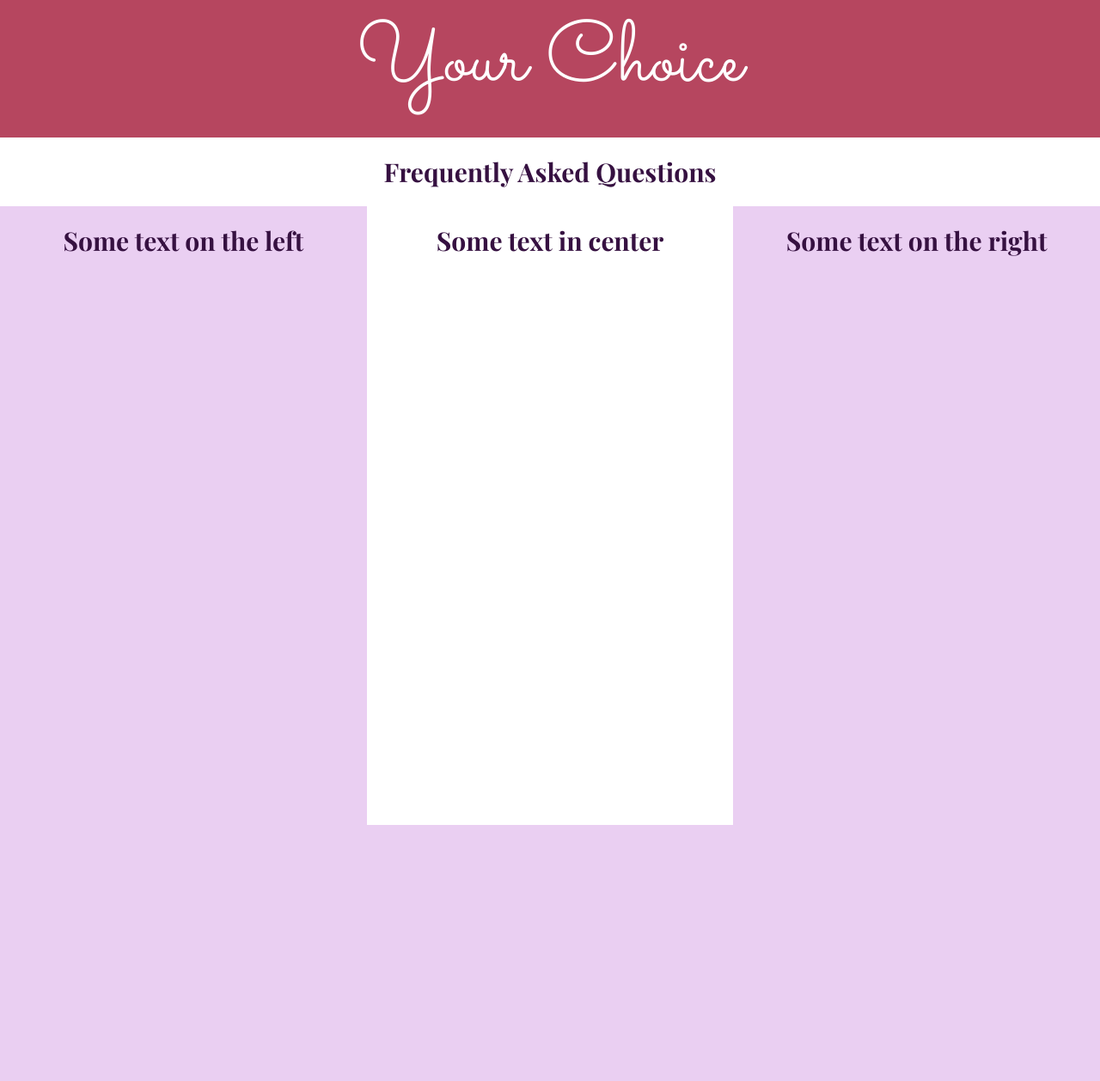
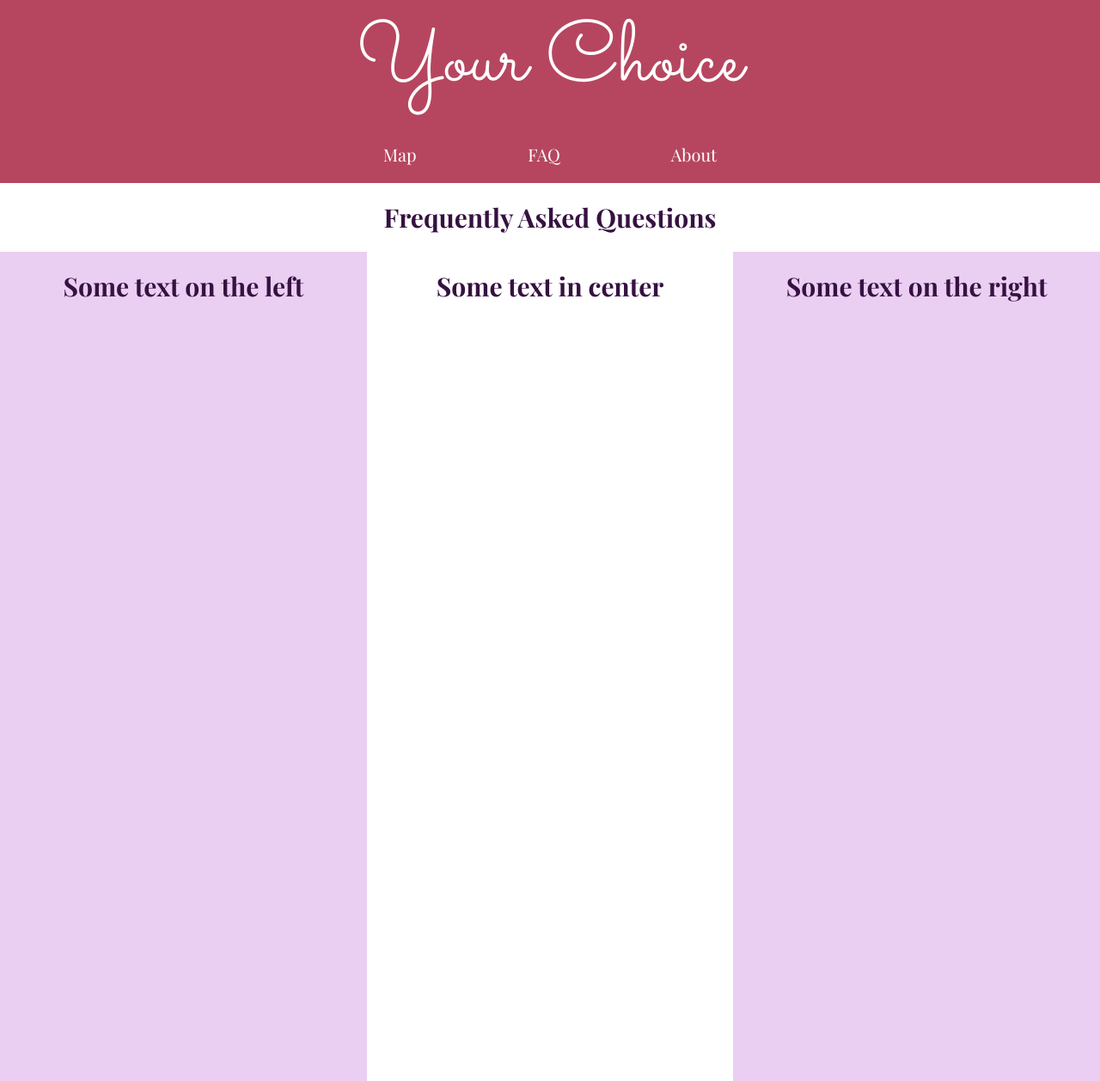
Before and after one commit to madslaz/YourChoice, a Flask app: page /faq in a window 1280 px wide. Shown: the whole page at 86% size. Before the commit the page ends 960 px from the top, so only its background shows below. Run offline with Flask 2, Linux system fonts and the light colour scheme; some web fonts are replaced.

Commit message:
next commit (nav bar fixed!)

```diff
--- a/app/templates/base.html
+++ b/app/templates/base.html
@@ -11,11 +11,20 @@
         margin: 0;
     }
 
+    body > center {
+        position: fixed;
+        top: 0;
+        left: 50%;
+        transform: translateX(-50%);
+        z-index: 5;
+        background: #B6465F;
+        width: 100%;
+    }
+
     .banner {
         position: absolute;
-        top: 20%;
+        top: 213px;
         width: 100%;
-        height: 100%;
         background-size: 1426px 1024px;
         background: white;
         overflow-x: hidden;
```
